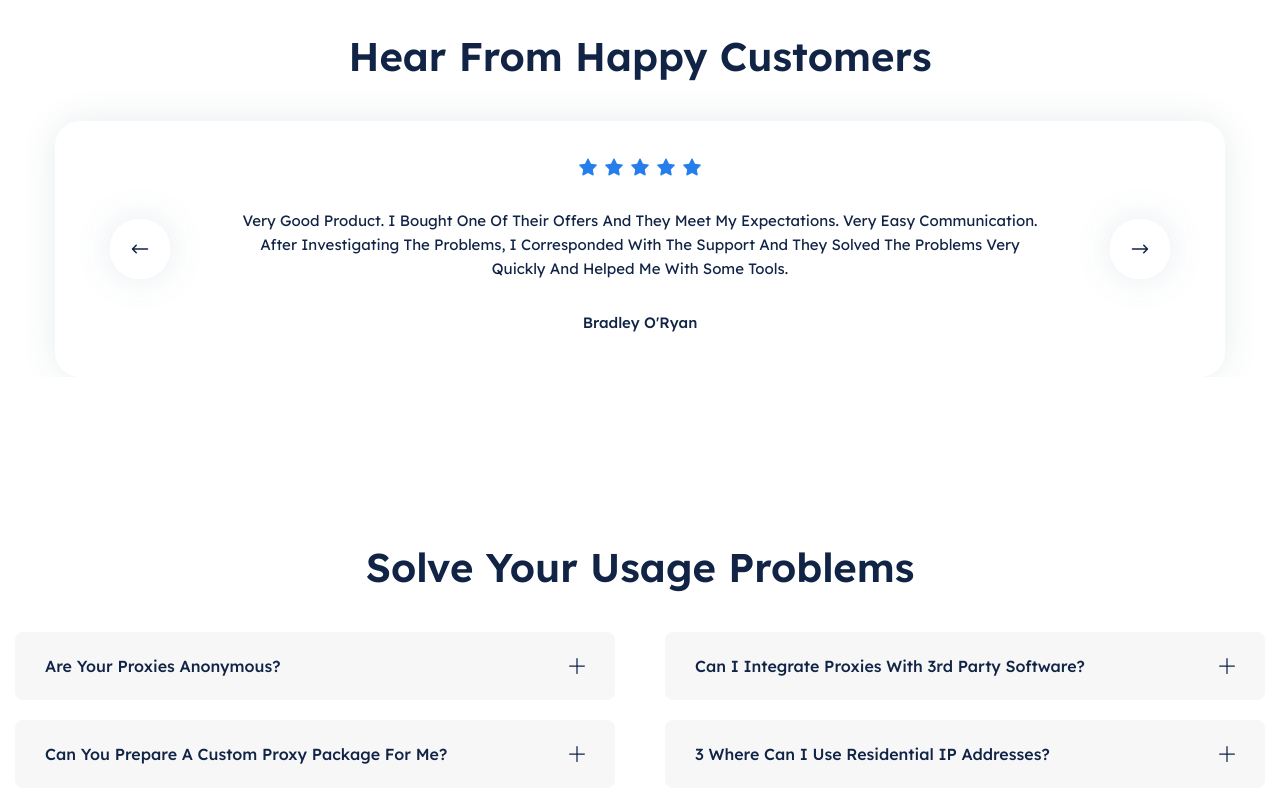
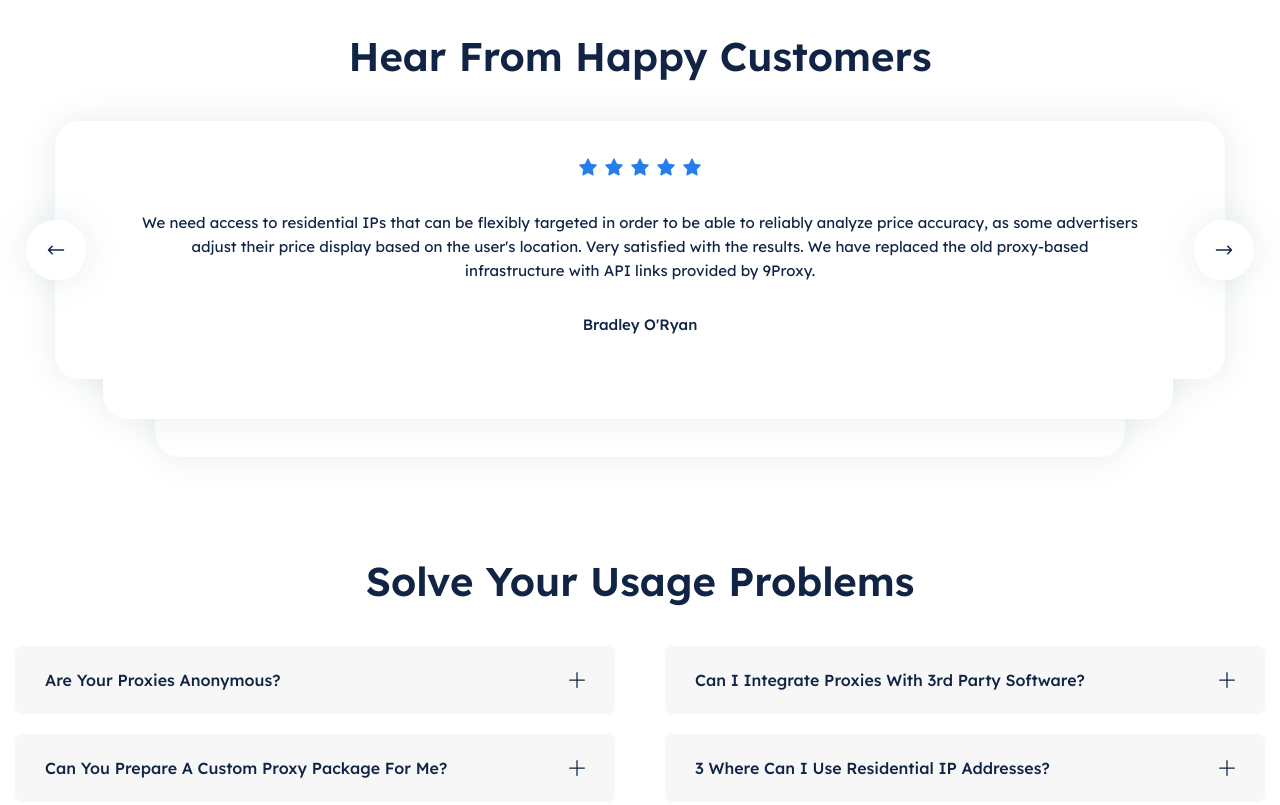
Before and after one commit to ducbinhbld/9Proxy, a plain HTML site: page home-page/index.html in a window 1280 px wide. Shown: the part 5280-6085 px from the top of the page. Drawn offline with Linux system fonts and the light colour scheme.

Commit message:
fix-homepage

```diff
--- a/home-page/index.html
+++ b/home-page/index.html
@@ -6,7 +6,6 @@
         <meta name="viewport" content="width=device-width, initial-scale=1.0" />
         <title>Home Page</title>
         <link rel="stylesheet" href="./css/app.css" />
-
     </head>
     <body>
         <div class="wrapper">
@@ -749,10 +748,10 @@
                         <div class="customer__container">
                             <h1 class="customer__heading">Hear From Happy Customers</h1>
                             <div class="customer__block">
+                                <div class="customer__back">
+                                    <img src="./assets/icons/customer-back.svg" alt="" />
+                                </div>
                                 <div class="customer__feel">
-                                    <div class="customer__back">
-                                        <img src="./assets/icons/customer-back.svg" alt="" />
-                                    </div>
                                     <div class="customer__feel-info">
                                         <svg width="124" height="20" viewBox="0 0 124 20" fill="none" xmlns="http://www.w3.org/2000/svg">
                                             <path
@@ -778,20 +777,19 @@
                                         </svg>
 
                                         <p class="customer__feel-text">
-                                            Very good product. I bought one of their offers and they meet my expectations. Very easy communication. After investigating the problems, I corresponded
-                                            with the support and they solved the problems very quickly and helped me with some tools.
+                                            We need access to residential IPs that can be flexibly targeted in order to be able to reliably analyze price accuracy, as some advertisers adjust their
+                                            price display based on the user's location. Very satisfied with the results. We have replaced the old proxy-based infrastructure with API links provided by
+                                            9Proxy.
                                         </p>
                                         <span class="customer__feel-name">Bradley O'Ryan</span>
                                     </div>
-                                    <div class="customer__next">
-                                        <img src="./assets/icons/customer-next.svg" alt="" />
-                                    </div>
+                                </div>
+                                <div class="customer__next">
+                                    <img src="./assets/icons/customer-next.svg" alt="" />
                                 </div>
 
-                                <!-- <div class="customer__shadow1"></div> -->
-                                <!-- <div class="customer__shadow2"></div> -->
-
-
+                                <div class="customer__shadow1"></div>
+                                <div class="customer__shadow2"></div>
                             </div>
                         </div>
                     </div>
--- a/home-page/sass/customer.scss
+++ b/home-page/sass/customer.scss
@@ -2,22 +2,20 @@
     &__container {
         margin: 0 auto;
         margin-top: 100px;
+        margin-bottom: 177px;
     }
 
     &__block {
         margin: 0 auto;
-        display: flex;
-        flex-direction: column;
-        align-items: center;
         width: 100%;
         max-width: 1170px;
         box-shadow: 0px 0px 35px rgba(6, 65, 90, 0.1);
         border-radius: 25px;
 
         position: relative;
-
+        background-color: #fff;
+        z-index: 9;
     }
-
 
     &__heading {
         font-weight: 600;
@@ -28,41 +26,32 @@
     }
 
     &__feel {
-        display: flex;
-        justify-content: space-between;
-        align-items: center;
-        // background-color: white;
-        z-index: 999;
+        width: 100%;
+        max-width: 1170px;
+        background-color: white;
+        border-radius: 25px;
+        z-index: 8;
     }
 
-    // &__feel-info::before {
-    //     content: "";
-    //     display: block;
-    //     position: absolute;
-    //     width: 1070px;
-    //     height: 250px;
-    //     background-color: red;
-    //     bottom: -20%;
-    //     z-index: 1;
-    // }
-
     &__back {
+        position: absolute;
+        top: 50%;
+        left: -64px;
+        transform: translateY(-50%);
+        z-index: 99999999;
     }
 
     &__feel-info {
-        display: flex;
-        flex-direction: column;
-        align-items: center;
+        text-align: center;
         width: 100%;
-        max-width: 870px;
-        padding: 36.5px 35px 42px 35px;
+        max-width: 1000px;
+        margin: 0 auto;
+        padding: 36.5px 0px 42px 0px;
     }
 
     &__feel-text {
         font-weight: 400;
         line-height: 160%;
-        text-align: center;
-        text-transform: capitalize;
         margin-top: 32px;
         margin-bottom: 30px;
     }
@@ -72,35 +61,35 @@
     }
 
     &__next {
-
+        position: absolute;
+        top: 50%;
+        right: -64px;
+        transform: translateY(-50%);
+        z-index: 99999999;
     }
 
-
-    // &__shadow1 {
-    //     height: 250px;
-    //     width: 1070px;
-    //     box-shadow: 0px 0px 35px rgba(6, 65, 90, 0.1);
-    //     border-radius: 25px;
-    //     margin: 0 auto;
-    //     position: absolute;
-    //     background-color: red;
-    //     z-index: 99999999;
-    //     top: 15%; //28%
-
-    // }
+    &__shadow1 {
+        height: 250px;
+        width: 1070px;
+        border-radius: 25px;
+        box-shadow: 0px 0px 35px rgba(6, 65, 90, 0.1);
+        position: absolute;
+        background-color: white;
+        z-index: -1;
+        top: 48px;
+        left: 48px;
+    }
 
     &__shadow2 {
-        // height: 250px;
-        // width: 970px;
-        // box-shadow: 0px 0px 35px rgba(6, 65, 90, 0.1);
-        // border-radius: 25px;
-        // margin: 0 auto;
-        // position: absolute;
-        // top: 28%;  // 38%
-        // z-index: 10;
-
-
-
+        height: 250px;
+        width: 970px;
+        box-shadow: 0px 0px 35px rgba(6, 65, 90, 0.1);
+        border-radius: 25px;
+        margin: 0 auto;
+        position: absolute;
+        top: 86px;
+        left: 100px;
+        z-index: -2;
+        // background-color: #fff;
     }
-
 }
--- a/home-page/sass/faq.scss
+++ b/home-page/sass/faq.scss
@@ -1,5 +1,4 @@
 .faq {
-    margin-top: 165px;
     margin-bottom: 106px;
 
     &__container {
```
Also changed, not shown: home-page/assets/images/home-page-customer-shadow-1070.svg (added), home-page/assets/images/home-page-customer-shadow-970.svg (added), home-page/css/app.css, 1 other file.
